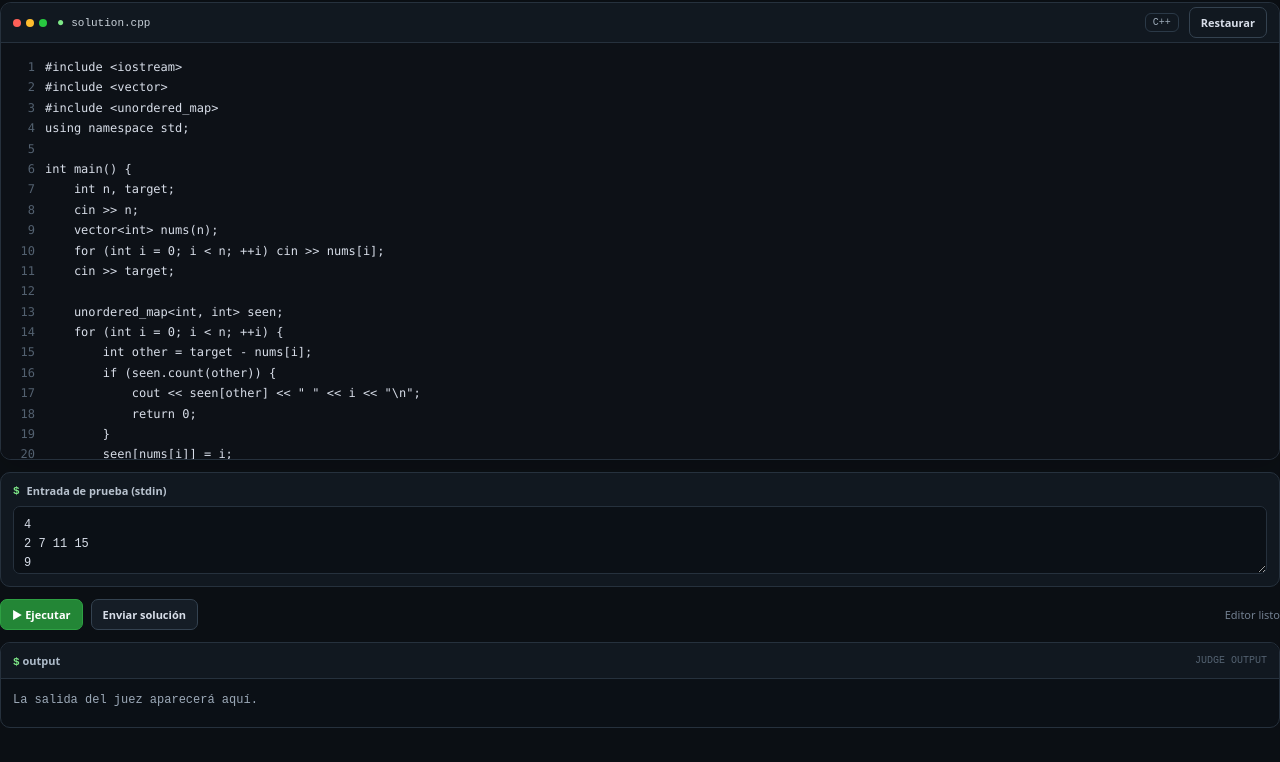
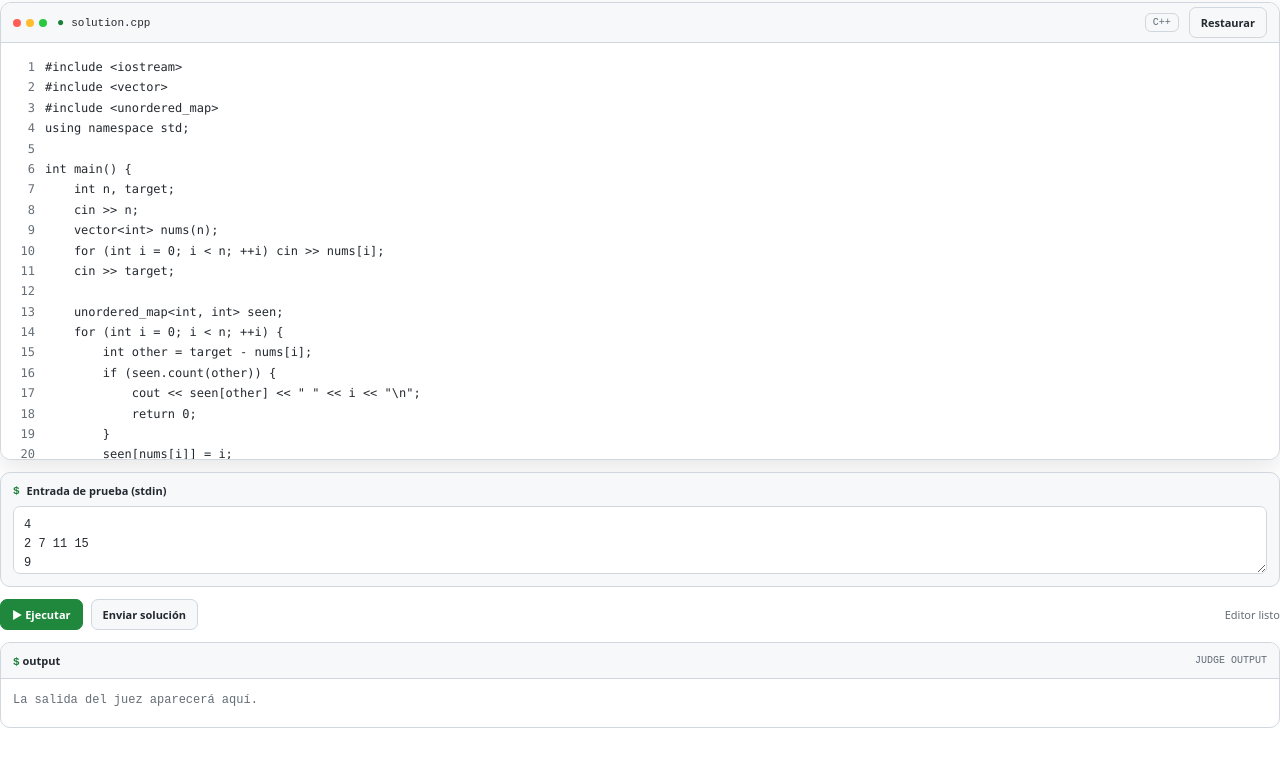
Before and after one commit to Z43L/codeforge, a website: page apps/mcp/public/ide.html in a window 1280 px wide. Shown: the part 38-800 px from the top of the page. Drawn offline with Linux system fonts and the light colour scheme.

Commit message:
Adapt CodeForge terminal theme to ChatGPT light and dark modes

```diff
--- a/apps/mcp/public/ide.html
+++ b/apps/mcp/public/ide.html
@@ -6,62 +6,103 @@
 <title>CodeForge IDE</title>
 <style>
 :root {
-  color-scheme: dark;
-  --terminal-bg: #0b0f14;
-  --terminal-panel: #111820;
-  --terminal-editor: #0d1117;
-  --terminal-border: #26313d;
-  --terminal-fg: #d8dee9;
-  --terminal-muted: #738091;
-  --terminal-green: #7ee787;
-  --terminal-red: #ff7b72;
-  --terminal-blue: #79c0ff;
+  color-scheme: light dark;
+  --fallback-bg: #0b0f14;
+  --fallback-panel: #111820;
+  --fallback-editor: #0d1117;
+  --fallback-border: #26313d;
+  --fallback-fg: #d8dee9;
+  --fallback-muted: #8b98a8;
+  --fallback-green: #7ee787;
+  --fallback-red: #ff7b72;
+  --fallback-action: #238636;
+  --fallback-action-hover: #2ea043;
+  --fallback-action-fg: #ffffff;
+  --fallback-hover: #202b37;
+  --fallback-selection: #264f78;
+  --fallback-focus: #3b596f;
+
+  /* Prefer ChatGPT's injected theme tokens; use local palette only as a fallback. */
+  --terminal-bg: var(--color-background-primary, var(--fallback-bg));
+  --terminal-panel: var(--color-background-secondary, var(--fallback-panel));
+  --terminal-editor: var(--color-background-secondary, var(--fallback-editor));
+  --terminal-border: var(--color-border, var(--fallback-border));
+  --terminal-fg: var(--color-text-primary, var(--fallback-fg));
+  --terminal-muted: var(--color-text-secondary, var(--fallback-muted));
+  --terminal-green: var(--color-text-success, var(--fallback-green));
+  --terminal-red: var(--color-text-danger, var(--fallback-red));
+  --terminal-action: var(--color-accent, var(--fallback-action));
+  --terminal-action-fg: var(--color-accent-foreground, var(--fallback-action-fg));
+  --terminal-hover: var(--color-background-tertiary, var(--fallback-hover));
+  --terminal-selection: var(--color-background-inverted, var(--fallback-selection));
+  --terminal-focus: var(--color-ring, var(--fallback-focus));
   font-family: var(--font-sans, system-ui, -apple-system, BlinkMacSystemFont, "Segoe UI", sans-serif);
 }
+@media (prefers-color-scheme: light) {
+  :root {
+    --fallback-bg: #ffffff;
+    --fallback-panel: #f6f8fa;
+    --fallback-editor: #ffffff;
+    --fallback-border: #d0d7de;
+    --fallback-fg: #24292f;
+    --fallback-muted: #656d76;
+    --fallback-green: #1a7f37;
+    --fallback-red: #cf222e;
+    --fallback-action: #1f883d;
+    --fallback-action-hover: #1a7f37;
+    --fallback-action-fg: #ffffff;
+    --fallback-hover: #eaeef2;
+    --fallback-selection: #ddf4ff;
+    --fallback-focus: #0969da;
+  }
+}
 * { box-sizing: border-box; }
-html, body { margin: 0; padding: 0; width: 100%; min-width: 0; min-height: 100%; background: var(--terminal-bg); color: var(--terminal-fg); }
+html, body {
+  margin: 0; padding: 0; width: 100%; min-width: 0; min-height: 100%;
+  background: var(--terminal-bg); color: var(--terminal-fg);
+}
 body { font-size: 13px; }
 button, textarea { font: inherit; }
 .shell { display: flex; flex-direction: column; gap: 12px; width: 100%; max-width: 100%; min-width: 0; }
 .topbar { display: flex; justify-content: space-between; align-items: center; gap: 10px; min-height: 28px; padding: 0 2px; }
-.brand { color: #f0f6fc; font-size: 13px; font-weight: 650; letter-spacing: -.2px; }
+.brand { color: var(--terminal-fg); font-size: 13px; font-weight: 650; letter-spacing: -.2px; }
 .brand-mark { color: var(--terminal-green); font-family: var(--font-mono, ui-monospace, monospace); padding-right: 5px; }
 .status { min-width: 0; max-width: 65%; color: var(--terminal-muted); font-size: 11px; text-align: right; overflow-wrap: anywhere; }
 .status.good { color: var(--terminal-green); }
 .status.bad { color: var(--terminal-red); }
-.terminal { overflow: hidden; width: 100%; min-width: 0; border: 1px solid var(--terminal-border); border-radius: 11px; background: var(--terminal-editor); box-shadow: 0 8px 28px rgba(0,0,0,.15); }
+.terminal { overflow: hidden; width: 100%; min-width: 0; border: 1px solid var(--terminal-border); border-radius: 11px; background: var(--terminal-editor); box-shadow: 0 8px 28px rgba(0,0,0,.10); }
 .terminal-titlebar { min-height: 40px; display: flex; align-items: center; gap: 10px; padding: 0 12px; background: var(--terminal-panel); border-bottom: 1px solid var(--terminal-border); }
 .window-dots { display: inline-flex; gap: 5px; align-items: center; flex: 0 0 auto; }
-.dot { display: block; width: 8px; height: 8px; border-radius: 50%; background: #3d4855; }
+.dot { display: block; width: 8px; height: 8px; border-radius: 50%; background: var(--terminal-muted); }
 .dot.red { background: #ff5f57; }
 .dot.yellow { background: #febc2e; }
 .dot.green { background: #28c840; }
-.tab { display: inline-flex; align-items: center; gap: 7px; min-width: 0; color: #c9d1d9; font-family: var(--font-mono, ui-monospace, monospace); font-size: 11px; }
+.tab { display: inline-flex; align-items: center; gap: 7px; min-width: 0; color: var(--terminal-fg); font-family: var(--font-mono, ui-monospace, monospace); font-size: 11px; }
 .tab-icon { color: var(--terminal-green); font-size: 12px; }
-.lang-pill { margin-left: auto; padding: 3px 7px; border: 1px solid #2b3947; border-radius: 6px; color: #9daab8; font-family: var(--font-mono, ui-monospace, monospace); font-size: 10px; white-space: nowrap; }
+.lang-pill { margin-left: auto; padding: 3px 7px; border: 1px solid var(--terminal-border); border-radius: 6px; color: var(--terminal-muted); font-family: var(--font-mono, ui-monospace, monospace); font-size: 10px; white-space: nowrap; }
 .editor-scroll { display: flex; width: 100%; min-width: 0; height: clamp(300px, 52vh, 620px); min-height: 240px; max-height: 72vh; overflow: auto; background: var(--terminal-editor); }
-.gutter { flex: 0 0 44px; margin: 0; padding: 14px 10px 14px 0; border: 0; color: #536170; background: var(--terminal-editor); text-align: right; user-select: none; pointer-events: none; white-space: pre; overflow: hidden; font: 12px/1.7 var(--font-mono, ui-monospace, SFMono-Regular, Menlo, Consolas, monospace); }
-textarea#code { display: block; flex: 1 0 220px; width: 0; min-width: 0; height: 100%; min-height: 100%; margin: 0; padding: 14px 14px 20px 0; resize: none; overflow: auto; border: 0; border-radius: 0; outline: none; background: transparent; color: #d8dee9; caret-color: var(--terminal-green); font: 12px/1.7 var(--font-mono, ui-monospace, SFMono-Regular, Menlo, Consolas, monospace); tab-size: 4; white-space: pre; overflow-wrap: normal; box-shadow: none; appearance: none; pointer-events: auto; user-select: text; -webkit-user-select: text; }
+.gutter { flex: 0 0 44px; margin: 0; padding: 14px 10px 14px 0; border: 0; color: var(--terminal-muted); background: var(--terminal-editor); text-align: right; user-select: none; pointer-events: none; white-space: pre; overflow: hidden; font: 12px/1.7 var(--font-mono, ui-monospace, SFMono-Regular, Menlo, Consolas, monospace); }
+textarea#code { display: block; flex: 1 0 220px; width: 0; min-width: 0; height: 100%; min-height: 100%; margin: 0; padding: 14px 14px 20px 0; resize: none; overflow: auto; border: 0; border-radius: 0; outline: none; background: transparent; color: var(--terminal-fg); caret-color: var(--terminal-green); font: 12px/1.7 var(--font-mono, ui-monospace, SFMono-Regular, Menlo, Consolas, monospace); tab-size: 4; white-space: pre; overflow-wrap: normal; box-shadow: none; appearance: none; pointer-events: auto; user-select: text; -webkit-user-select: text; }
 textarea#code:focus { outline: none; }
-textarea#code::selection { background: #264f78; }
+textarea#code::selection { background: var(--terminal-selection); }
 .io-panel { padding: 10px 12px 12px; border: 1px solid var(--terminal-border); border-radius: 10px; background: var(--terminal-panel); }
-.field-label { display: flex; align-items: center; gap: 7px; margin: 0 0 8px; color: #b8c2ce; font-size: 11px; font-weight: 650; }
+.field-label { display: flex; align-items: center; gap: 7px; margin: 0 0 8px; color: var(--terminal-fg); font-size: 11px; font-weight: 650; }
 .prompt { color: var(--terminal-green); font-family: var(--font-mono, ui-monospace, monospace); }
-textarea#stdin { display: block; width: 100%; min-height: 68px; max-height: 180px; resize: vertical; padding: 9px 10px; border: 1px solid var(--terminal-border); border-radius: 7px; outline: none; background: #0b1016; color: #d8dee9; caret-color: var(--terminal-green); font: 12px/1.6 var(--font-mono, ui-monospace, monospace); pointer-events: auto; user-select: text; -webkit-user-select: text; }
-textarea#stdin:focus { border-color: #3b596f; }
+textarea#stdin { display: block; width: 100%; min-height: 68px; max-height: 180px; resize: vertical; padding: 9px 10px; border: 1px solid var(--terminal-border); border-radius: 7px; outline: none; background: var(--terminal-bg); color: var(--terminal-fg); caret-color: var(--terminal-green); font: 12px/1.6 var(--font-mono, ui-monospace, monospace); pointer-events: auto; user-select: text; -webkit-user-select: text; }
+textarea#stdin:focus { border-color: var(--terminal-focus); }
 .actions { display: flex; flex-wrap: wrap; align-items: center; gap: 8px; min-width: 0; }
-button { cursor: pointer; padding: 7px 11px; border: 1px solid #344250; border-radius: 7px; background: #151d26; color: #d8dee9; font-size: 11px; font-weight: 600; }
-button:hover:not(:disabled) { background: #202b37; }
+button { cursor: pointer; padding: 7px 11px; border: 1px solid var(--terminal-border); border-radius: 7px; background: var(--terminal-panel); color: var(--terminal-fg); font-size: 11px; font-weight: 600; }
+button:hover:not(:disabled) { background: var(--terminal-hover); }
 button:disabled { opacity: .5; cursor: wait; }
-button.primary { background: #238636; border-color: #2ea043; color: #fff; }
-button.primary:hover:not(:disabled) { background: #2ea043; }
+button.primary { background: var(--terminal-action); border-color: var(--terminal-action); color: var(--terminal-action-fg); }
+button.primary:hover:not(:disabled) { filter: brightness(.94); }
 button.secondary { background: transparent; }
 .actions .status { max-width: 100%; margin-left: auto; }
-.result-terminal { overflow: hidden; border: 1px solid var(--terminal-border); border-radius: 10px; background: #0b1016; }
+.result-terminal { overflow: hidden; border: 1px solid var(--terminal-border); border-radius: 10px; background: var(--terminal-editor); }
 .result-head { display: flex; align-items: center; gap: 8px; min-height: 36px; padding: 0 12px; border-bottom: 1px solid var(--terminal-border); background: var(--terminal-panel); }
-.result-title { color: #aebbc9; font-size: 11px; font-weight: 650; }
-.result-live { margin-left: auto; color: #536170; font: 10px var(--font-mono, ui-monospace, monospace); }
-pre#result { min-height: 48px; max-height: 220px; overflow: auto; margin: 0; padding: 12px; color: #9ca9b8; white-space: pre-wrap; overflow-wrap: anywhere; font: 12px/1.65 var(--font-mono, ui-monospace, monospace); }
+.result-title { color: var(--terminal-fg); font-size: 11px; font-weight: 650; }
+.result-live { margin-left: auto; color: var(--terminal-muted); font: 10px var(--font-mono, ui-monospace, monospace); }
+pre#result { min-height: 48px; max-height: 220px; overflow: auto; margin: 0; padding: 12px; color: var(--terminal-muted); white-space: pre-wrap; overflow-wrap: anywhere; font: 12px/1.65 var(--font-mono, ui-monospace, monospace); }
 pre#result.good { color: var(--terminal-green); }
 pre#result.bad { color: var(--terminal-red); }
 @media (max-width: 520px) {
@@ -359,6 +400,27 @@ pre#result.bad { color: var(--terminal-red); }
     $("code").focus();
   });
 
+
+  function syncColorScheme() {
+    try {
+      var background = getComputedStyle(document.body).backgroundColor;
+      var rgb = background.match(/[\d.]+/g);
+      if (rgb && rgb.length >= 3) {
+        var channels = rgb.slice(0, 3).map(function (value) {
+          value = Number(value) / 255;
+          return value <= 0.03928 ? value / 12.92 : Math.pow((value + 0.055) / 1.055, 2.4);
+        });
+        var luminance = 0.2126 * channels[0] + 0.7152 * channels[1] + 0.0722 * channels[2];
+        document.documentElement.style.colorScheme = luminance > 0.52 ? "light" : "dark";
+      }
+    } catch (_) {}
+  }
+  syncColorScheme();
+  if (typeof MutationObserver !== "undefined") {
+    new MutationObserver(syncColorScheme).observe(document.documentElement, { attributes: true, attributeFilter: ["class", "style"] });
+    new MutationObserver(syncColorScheme).observe(document.body, { attributes: true, attributeFilter: ["class", "style"] });
+  }
+
   /* Make the editor immediately editable even before the MCP host completes initialization. */
   state.problem = {
     id: "two-sum",
```
